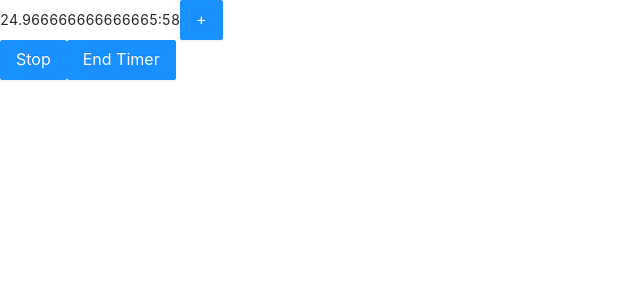
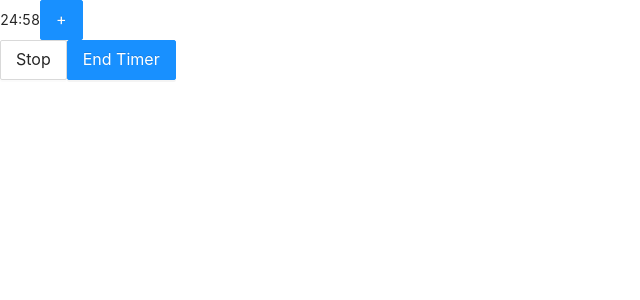
Before and after one commit to ChanhLy/pomodoro, a React (Create React App) app: page / in a window 1280 px wide. Both pictures are taken after a click on the button "Start". Shown: the top 300 px of the page, without its empty margins (0-640 px from the left). Built offline with nearby package versions, Linux system fonts and the light colour scheme.

Commit message:
round minutes

```diff
--- a/src/components/Timer.tsx
+++ b/src/components/Timer.tsx
@@ -53,7 +53,7 @@ export const Timer: React.FC = (props: Props) => {
         onClick={onStopCounter}
         hidden={!isCounting}
         size='large'
-        type='primary'
+        type='default'
       >
         Stop
       </Button>
@@ -85,5 +85,5 @@ export const Timer: React.FC = (props: Props) => {
 function parseTime(value: number) {
   const minutes = value / 60;
   const seconds = value % 60;
-  return `${minutes}:${seconds < 10 ? '0' + seconds : seconds}`;
+  return `${Math.floor(minutes)}:${seconds < 10 ? '0' + seconds : seconds}`;
 }
```
